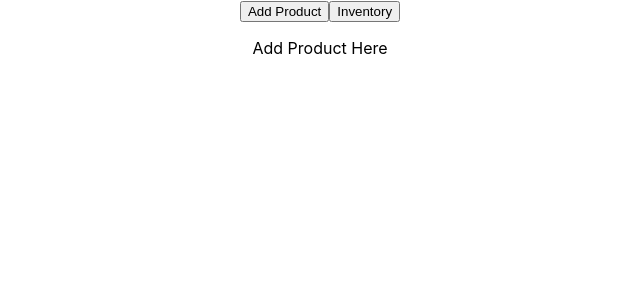
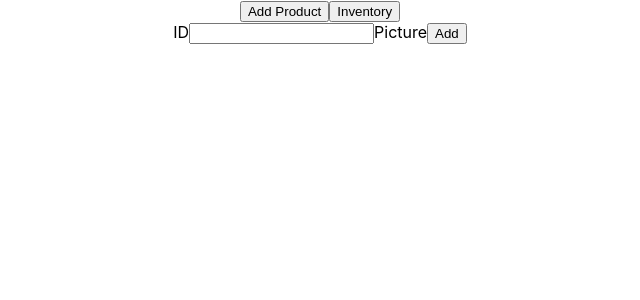
Before and after one commit to cbandara/my-inventory-app, a React (Create React App) app: page /addProduct in a window 1280 px wide. Shown: the top 300 px of the page, without its empty margins (320-960 px from the left). Built offline with nearby package versions, Linux system fonts and the light colour scheme.

Commit message:
redux form

```diff
--- a/package.json
+++ b/package.json
@@ -8,7 +8,8 @@
     "react-redux": "^7.1.3",
     "react-router-dom": "^5.1.2",
     "react-scripts": "3.2.0",
-    "redux": "^4.0.4"
+    "redux": "^4.0.4",
+    "redux-form": "^8.2.6"
   },
   "scripts": {
     "start": "react-scripts start",
--- a/src/actions/index.js
+++ b/src/actions/index.js
@@ -1,4 +1,5 @@
 export const ADD_PRODUCT = "ADD_PRODUCT";
+export const ADD_FORM = "ADD_FORM";
 
 export const addProduct = product => ({
   type: ADD_PRODUCT,
--- a/src/components/AddProduct.js
+++ /dev/null
@@ -1,19 +0,0 @@
-import React from "react";
-// import {
-//   BrowserRouter as Router,
-//   Route,
-//   Redirect,
-//   Switch
-// } from "react-router-dom";
-
-class AddProduct extends React.Component {
-  render() {
-    return (
-      <div className="AddProduct">
-        <p>Add Product Here</p>
-      </div>
-    );
-  }
-}
-
-export default AddProduct;
--- a/src/components/Board.js
+++ b/src/components/Board.js
@@ -3,7 +3,7 @@ import { connect } from "react-redux";
 import { Switch, Route } from "react-router-dom";
 import Menu from "./Menu";
 import ProductList from "./ProductList";
-import AddProduct from "./AddProduct";
+import ProductForm from "./ProductForm";
 import "./Board.css";
 
 class Board extends React.Component {
@@ -18,7 +18,7 @@ class Board extends React.Component {
         <Menu></Menu>
         <Switch>
           <Route exact path="/" component={ProductList} />
-          <Route path="/addProduct" component={AddProduct} />
+          <Route path="/addProduct" component={ProductForm} />
         </Switch>
       </div>
     );
--- a/src/components/Product.js
+++ b/src/components/Product.js
@@ -13,3 +13,6 @@ class Product extends React.Component {
 }
 
 export default Product;
+
+// Hook up Product to ProductList
+// Connect ProductList to Store
--- /dev/null
+++ b/src/components/ProductForm.js
@@ -0,0 +1,37 @@
+import React from "react";
+// import {
+//   BrowserRouter as Router,
+//   Route,
+//   Redirect,
+//   Switch
+// } from "react-router-dom";
+
+import { reduxForm, Field } from 'redux-form';
+
+class ProductForm extends React.Component {
+  render() {
+    return (
+      <form
+      // onSubmit={this.props.handleSubmit(values =>
+      //   this.onSubmit(values)
+      // )}
+      >
+        <label htmlFor="id">ID</label>
+        <Field name="id" id="id" type="number" component="input" />
+        <label htmlFor="picture">Picture</label>
+
+        <button type="submit">Add</button>
+      </form>
+    );
+  }
+}
+
+
+export default reduxForm({
+  form: 'product'//is this correct?
+})(ProductForm);
+
+// Create React Form
+// Implement action and reducer for add form
+// onSubmit, dispatch action and go to the root path
+// this.props.history.push("/");
```
Also changed, not shown: src/store.js (+11 -1 lines), 1 other file (tests, documents, lock files or other folders).
